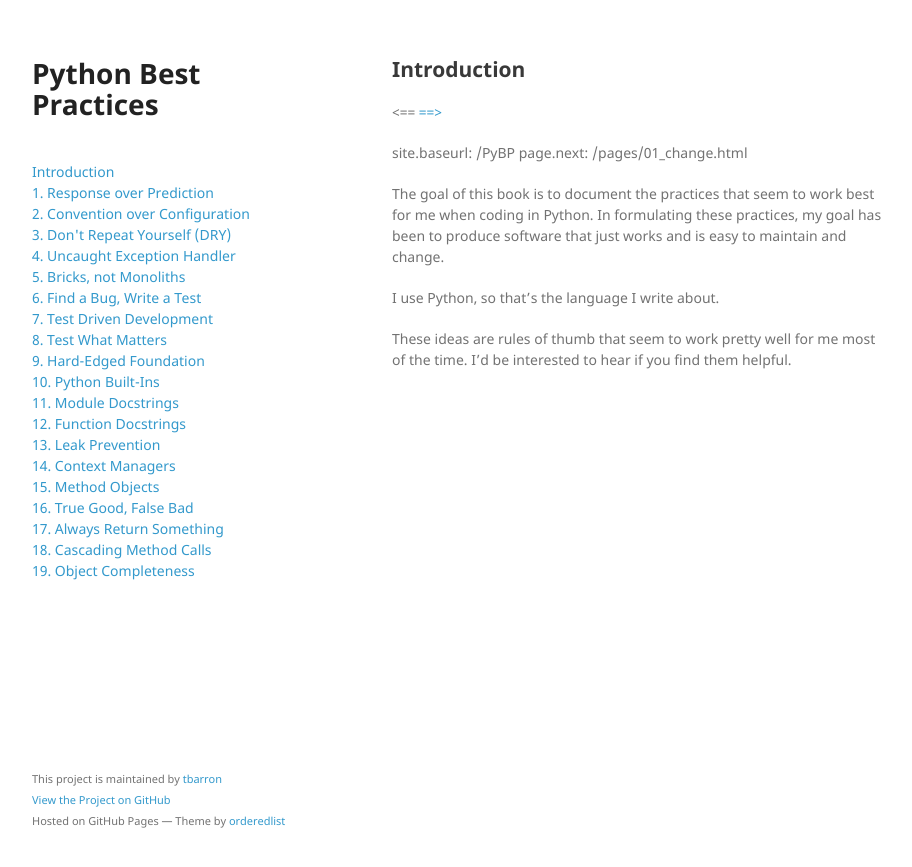
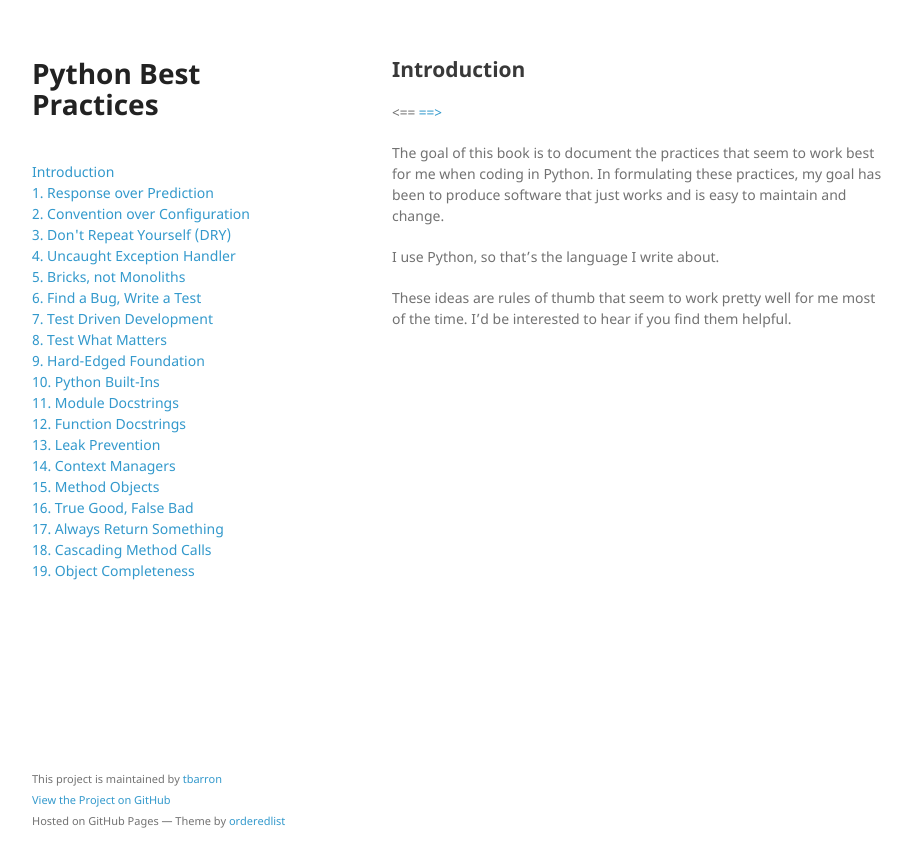
Before and after one commit to tbarron/PyBP, a Jekyll site: the page built from index.md, in a window 1280 px wide. Shown: the top 867 px of the page, without its empty margins (178-1090 px from the left). Built offline with Jekyll 4.4.1, drawn with Linux system fonts in a browser that asks for light colours; the repository's description, which GitHub fills in, is left out.

Commit message:
Corrections

```diff
--- a/index.md
+++ b/index.md
@@ -5,9 +5,6 @@ next: /pages/01_change.html
 ---
 
 <==  [==>]({{site.baseurl}}{{page.next}})
-
-site.baseurl: {{site.baseurl}}
-page.next: {{page.next}}
 
 The goal of this book is to document the practices that seem to work best
 for me when coding in Python. In formulating these practices, my goal has
```
Also changed, not shown: pages/19_constructor.md (+1 -1 lines).
